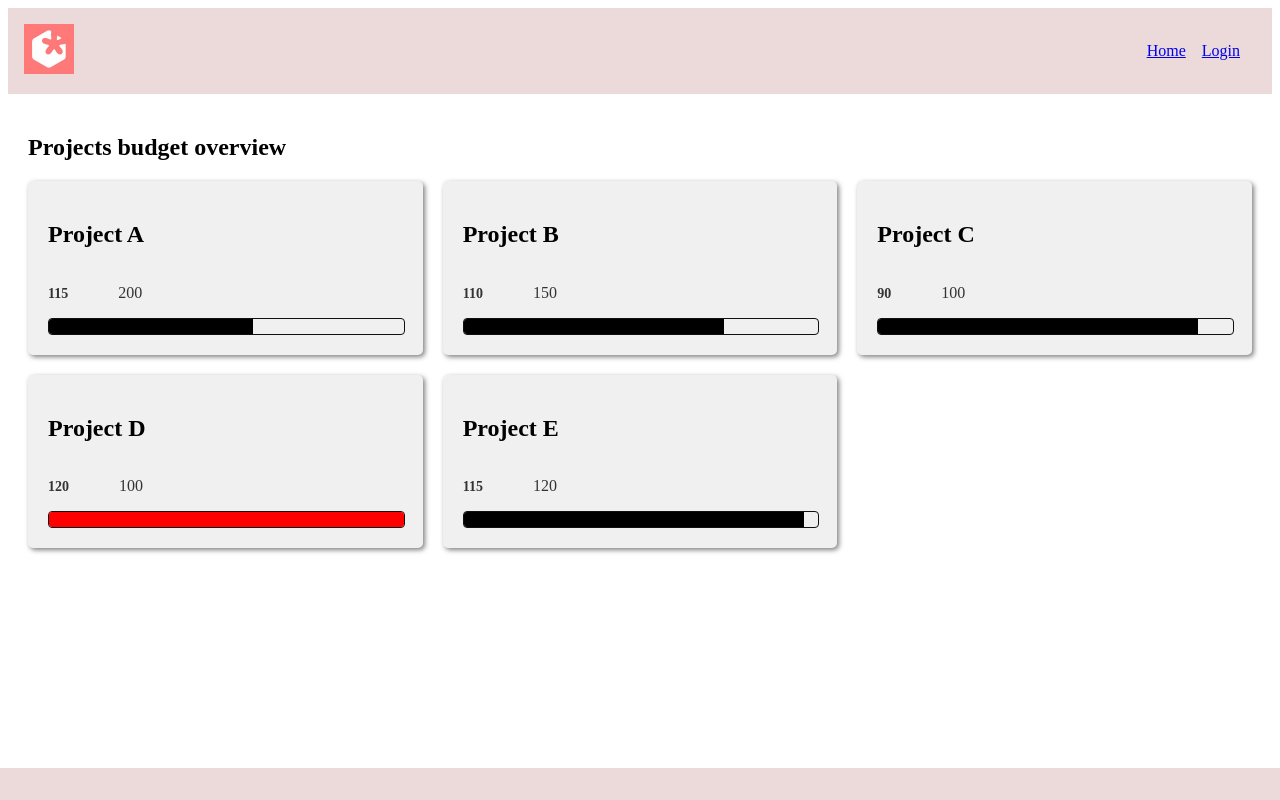
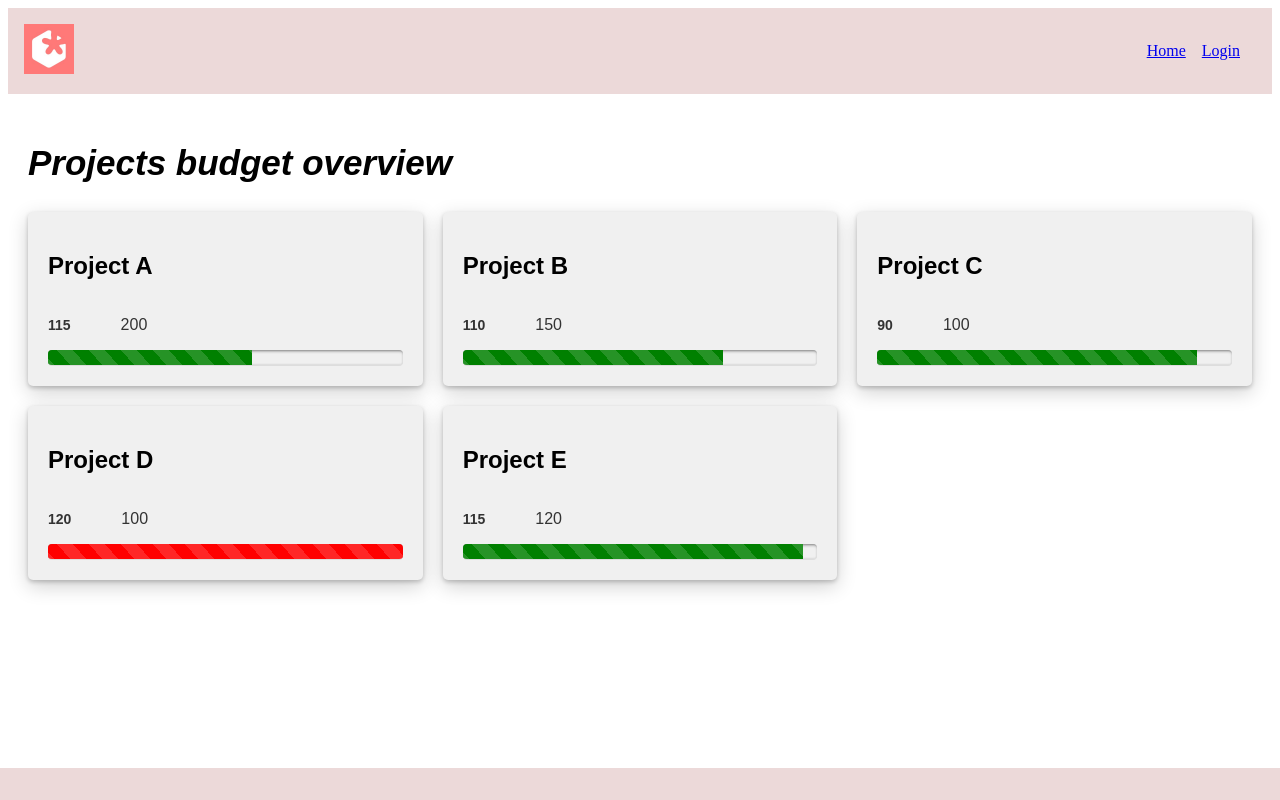
Before and after one commit to Einas1996/time-project-management-app, a Vue app: page / in a window 1280 px wide. Built offline with nearby package versions, Linux system fonts and the light colour scheme.

Commit message:
animation to the progress bar added and UI improved

```diff
--- a/src/components/DashboardTile.vue
+++ b/src/components/DashboardTile.vue
@@ -62,8 +62,14 @@ export default {
 <style scoped>
 .project-container {
   padding: 20px;
+  font-family: Arial;
 }
 
+h2 {
+  font-weight: bold;
+  font-style: italic;
+  font-size: 35px;
+}
 .project-grid {
   display: grid;
   grid-template-columns: repeat(auto-fill, minmax(300px, 1fr));
--- a/src/components/ProgressBar.vue
+++ b/src/components/ProgressBar.vue
@@ -32,7 +32,7 @@ export default {
       return (this.spentHours / this.budgetedHours) * 100;
     },
     progressBarColor() {
-      return this.spentHours > this.budgetedHours ? "red" : "black";
+      return this.spentHours > this.budgetedHours ? "red" : "green";
     },
     extraHours() {
       return Math.max(0, this.spentHours - this.budgetedHours);
@@ -51,17 +51,35 @@ export default {
   height: 15px;
   background-color: #f0f0f0;
   border-radius: 4px;
-  border: 1px solid #111010;
+  border-bottom: 1px solid #ddd;
   overflow: hidden;
+  position: relative;
+  box-shadow: inset 1px 1px 3px 0px rgba(0, 0, 0, 0.5);
 }
 
 .progress-fill {
   height: 100%;
   transition: width 0.3s ease;
+  background: linear-gradient(
+    45deg,
+    rgba(255, 255, 255, 0.15) 25%,
+    transparent 25%,
+    transparent 50%,
+    rgba(255, 255, 255, 0.15) 50%,
+    rgba(255, 255, 255, 0.15) 75%,
+    transparent 75%,
+    transparent
+  );
+  background-size: 2rem 2rem;
+  animation: progress-animation 2s linear infinite;
 }
 
-.extra-hours {
-  font-size: 14px;
-  color: red;
+@keyframes progress-animation {
+  from {
+    background-position: 1rem 0;
+  }
+  to {
+    background-position: 0 0;
+  }
 }
 </style>
--- a/src/components/ProjectTile.vue
+++ b/src/components/ProjectTile.vue
@@ -50,6 +50,6 @@ export default {
   background-color: #f0f0f0;
   padding: 20px;
   border-radius: 5px;
-  box-shadow: 2px 2px 5px 0px rgba(0, 0, 0, 0.5);
+  box-shadow: 0 2px 4px 0 rgba(0, 0, 0, 0.2), 0 6px 20px 0 rgba(0, 0, 0, 0.19);
 }
 </style>
```
